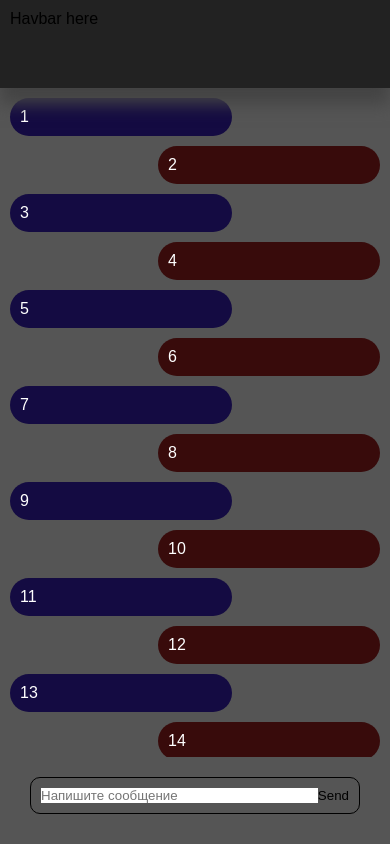
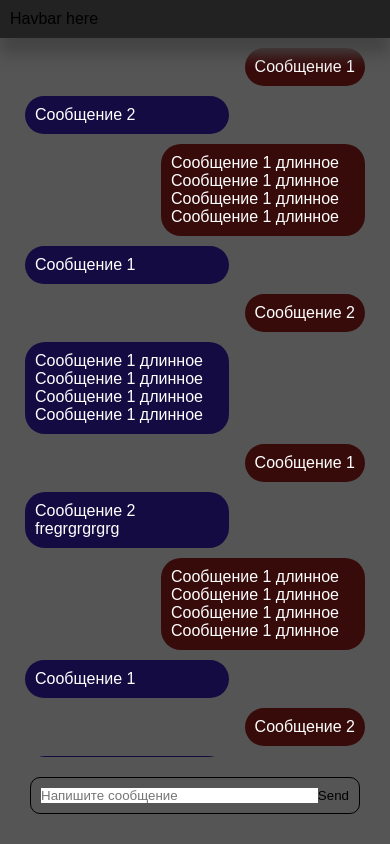
Before and after one commit to volodinSergey/testwork_chap-app-for-involta, a Vue app: page / in a window 390 px wide. Built offline with nearby package versions, Linux system fonts and the light colour scheme.

Commit message:
[messages list markdown]: added responsive css

```diff
--- a/src/App.vue
+++ b/src/App.vue
@@ -1,5 +1,26 @@
 <script setup lang="ts">
 import Navbar from '@widgets/Navbar.widget.vue'
+
+const messages: string[] = [
+	'Сообщение 1',
+	'Сообщение 2',
+	'Сообщение 1 длинное Сообщение 1 длинное Сообщение 1 длинное Сообщение 1 длинное',
+	'Сообщение 1',
+	'Сообщение 2',
+	'Сообщение 1 длинное Сообщение 1 длинное Сообщение 1 длинное Сообщение 1 длинное',
+	'Сообщение 1',
+	'Сообщение 2 fregrgrgrgrg',
+	'Сообщение 1 длинное Сообщение 1 длинное Сообщение 1 длинное Сообщение 1 длинное',
+	'Сообщение 1',
+	'Сообщение 2',
+	'Сообщение 1 длинное Сообщение 1 длинное Сообщение 1 длинное Сообщение 1 длинное',
+	'Сообщение 1',
+	'Сообщение 2',
+	'Сообщение 1 длинное Сообщение 1 длинное Сообщение 1 длинное Сообщение 1 длинное',
+	'Сообщение 1',
+	'Сообщение 2',
+	'Сообщение 1 длинное Сообщение 1 длинное Сообщение 1 длинное Сообщение 1 длинное'
+]
 </script>
 
 <template>
@@ -11,11 +32,11 @@ import Navbar from '@widgets/Navbar.widget.vue'
 				<ul class="messages-list">
 					<li
 						class="message"
-						v-for="index in 100"
+						v-for="(message, index) in messages"
 						:key="index"
 						:class="{ 'my-message': index % 2 === 0 }"
 					>
-						{{ index }}
+						{{ message }}
 					</li>
 				</ul>
 			</div>
@@ -45,7 +66,7 @@ import Navbar from '@widgets/Navbar.widget.vue'
 
 	@media (max-width: 48rem) {
 		grid-template-columns: 1fr;
-		grid-template-rows: min(5.5rem) 1fr;
+		grid-template-rows: auto 1fr;
 	}
 }
 
@@ -59,14 +80,14 @@ import Navbar from '@widgets/Navbar.widget.vue'
 	background-color: #555;
 
 	@media (max-width: 768px) {
-		height: 20px;
+		height: 1.25rem;
 	}
 }
 
 .messages-container__top,
 .messages-container__bottom {
 	margin: 0 auto;
-	width: 43.75rem;
+	width: 100%;
 	max-width: 43.75rem;
 
 	@media (max-width: 57.8125rem) {
@@ -90,6 +111,7 @@ import Navbar from '@widgets/Navbar.widget.vue'
 .messages-list {
 	display: grid;
 	gap: 0.625rem;
+	padding: 0 0.9375rem;
 }
 
 .message {
@@ -97,14 +119,14 @@ import Navbar from '@widgets/Navbar.widget.vue'
 	padding: 5px;
 	border-radius: 1.25rem;
 	background-color: rgb(20, 11, 66);
+	min-width: min-content;
 	max-width: 60%;
-	width: 60%;
 	padding: 0.625rem;
 }
 
 .my-message {
+	justify-self: end;
 	background-color: #380b0b;
-	justify-self: end;
 }
 
 .add-message-form {
```
